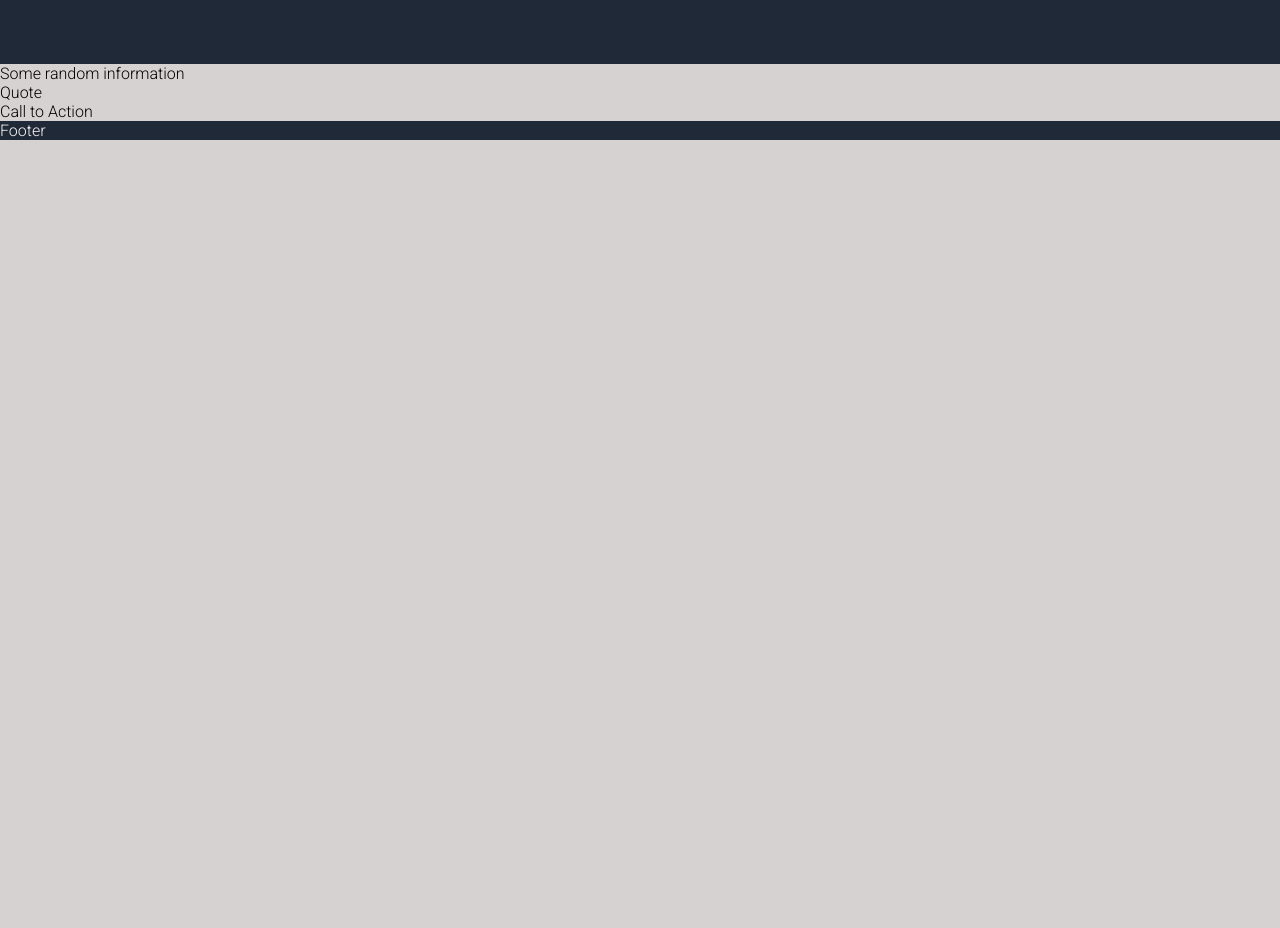
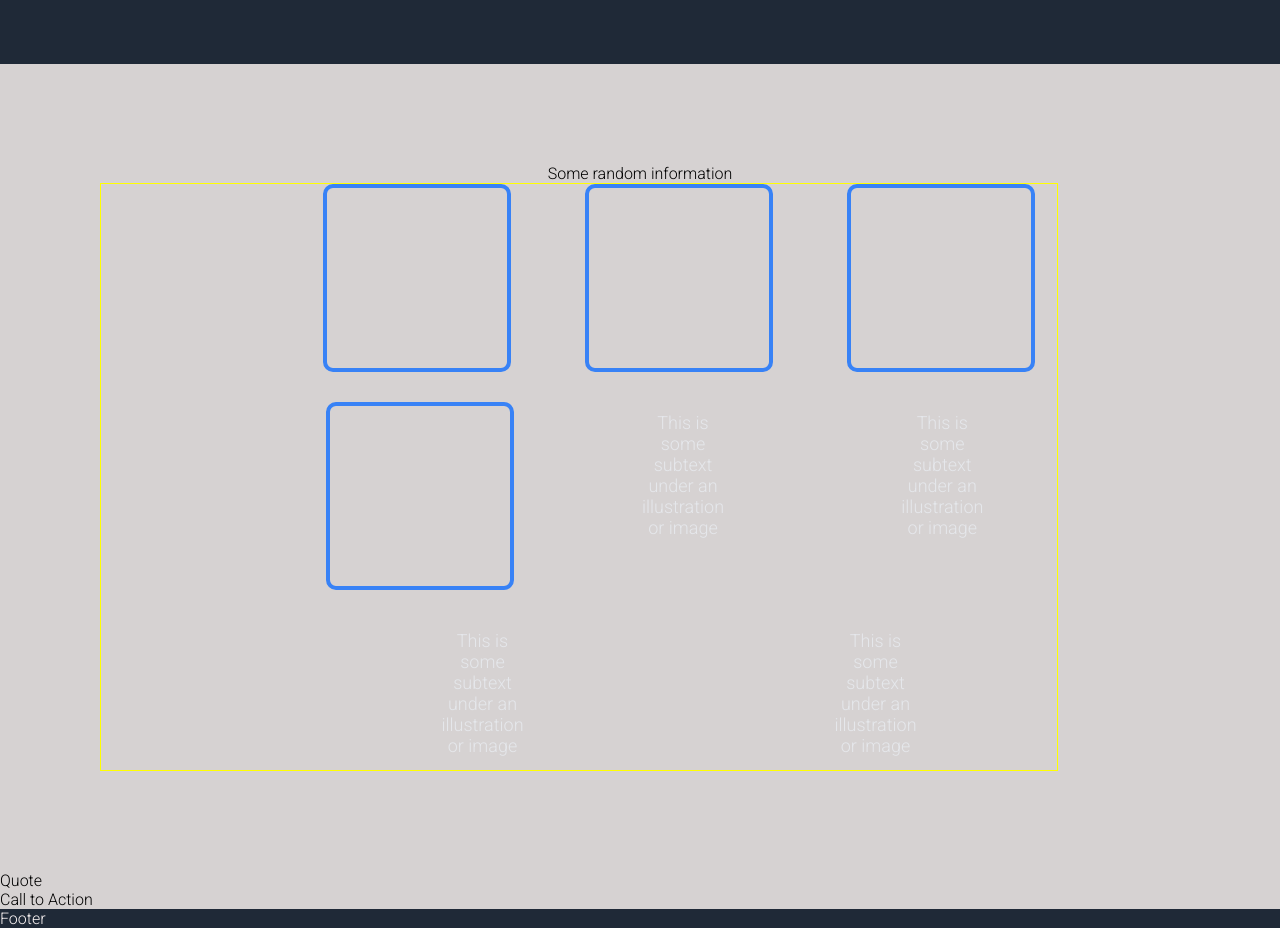
Before and after one commit to jessielista/odin-landing-page, a plain HTML site: page index.html in a window 1280 px wide. Shown: the part 500-1428 px from the top of the page. Before the commit the page ends 800 px from the top, so only its background shows below. Drawn offline with Linux system fonts and the light colour scheme.

Commit message:
added 8 boxes for section2

```diff
--- a/index.html
+++ b/index.html
@@ -33,7 +33,28 @@
       </div>
     </div>
 
-    <div class="content2">Some random information</div>
+    <div class="content2">
+      Some random information
+      <div class="flex-container2">
+        <div class="item1"></div>
+        <div class="item2"></div>
+        <div class="item3"></div>
+        <div class="item4"></div>
+        <div class="text">
+          This is some subtext under an illustration or image
+        </div>
+        <div class="text">
+          This is some subtext under an illustration or image
+        </div>
+        <div class="text">
+          This is some subtext under an illustration or image
+        </div>
+        <div class="text">
+          This is some subtext under an illustration or image
+        </div>
+      </div>
+    </div>
+
     <div class="content3">Quote</div>
     <div class="content4">Call to Action</div>
     <div class="footer">Footer</div>
--- a/style.css
+++ b/style.css
@@ -5,7 +5,7 @@ body {
   font-family: 'Roboto', sans-serif;
   margin: 0;
 }
-
+/* Section 1 */
 .header {
   font-size: 24px;
   color: #f9faf8;
@@ -94,3 +94,48 @@ button {
   justify-content: center;
   align-items: center;
 }
+
+/* Section 2 */
+
+.content2 {
+  text-align: center;
+  margin: 0;
+  padding: 100px;
+}
+
+.flex-container2 {
+  display: flex;
+  justify-content: space-around;
+  width: 70%;
+  border: 1px solid yellow;
+  flex-wrap: wrap;
+  /* max-width: 1000px;
+  min-width: 630px; */
+  gap: 30px;
+  margin: 0;
+  padding-left: 200px;
+}
+
+.item1,
+.item2,
+.item3,
+.item4 {
+  border: 4px solid #3882f6;
+  border-radius: 10px;
+  padding: 40px;
+  /* margin: 30px; */
+  width: 100px;
+  height: 100px;
+}
+
+.text {
+  font-size: 18px;
+  color: #e5e7eb;
+  /* display: flex; */
+  /* justify-content: center; */
+  padding: 40px;
+  padding-top: 10px;
+  /* margin: 30px; */
+  width: 100px;
+  height: 100px;
+}
```
